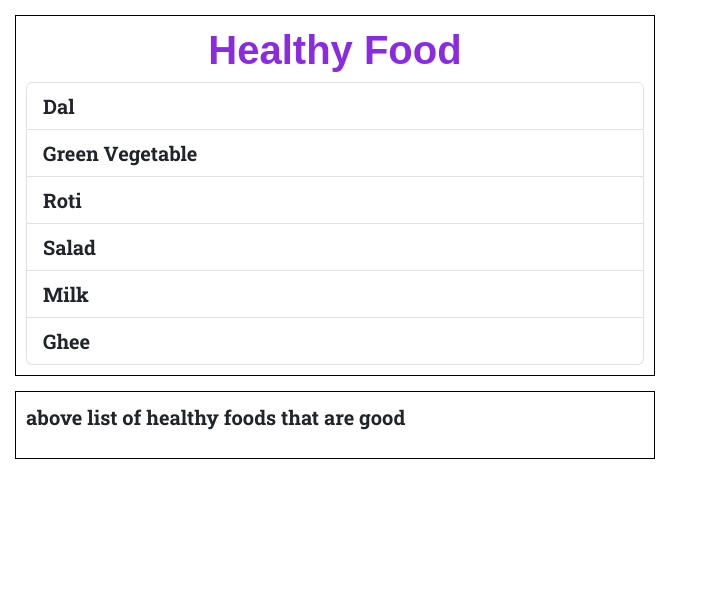
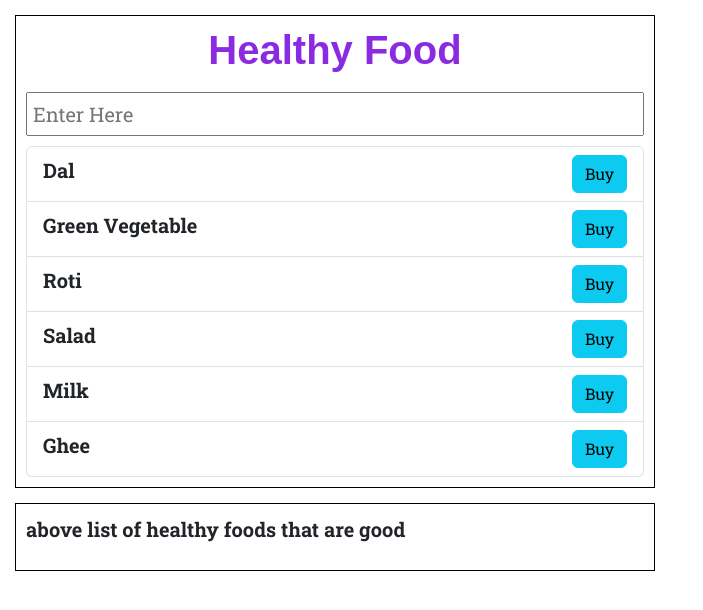
Before and after one commit to Shub1ham/REACT, a React (Vite) app in the folder 3-fragments/learning-fragment/: page / in a window 1280 px wide. Shown: the top 610 px of the page, without its empty margins (0-703 px from the left). Built offline with nearby package versions, Linux system fonts and the light colour scheme; a web font is replaced by a local one.

Commit message:
handling events

```diff
--- a/3-fragments/learning-fragment/src/App.jsx
+++ b/3-fragments/learning-fragment/src/App.jsx
@@ -3,6 +3,7 @@ import Errormessage from "./component/ErrorMessage";
 import "bootstrap/dist/css/bootstrap.min.css";
 import Container from "./component/Container";
 import "./App.css";
+import Foodinput from "./component/Foodinput";
 
 function App() {
   let fooditems = ["Dal", "Green Vegetable", "Roti", "Salad", "Milk", "Ghee"];
@@ -12,6 +13,7 @@ function App() {
     <Container>
       <h1 className="heading">Healthy Food</h1>
       <Errormessage items={fooditems}></Errormessage>
+      <Foodinput></Foodinput>
       <Fooditems items={fooditems}></Fooditems>
     </Container>
     <Container>
--- /dev/null
+++ b/3-fragments/learning-fragment/src/component/Foodinput.jsx
@@ -0,0 +1,9 @@
+import styles from "./Foodinput.module.css"
+const handleonchange=(event)=>{{console.log(event.target.value)}}
+function Foodinput(){
+   return <input className={styles.foodinput} type="text" placeholder="Enter Here"
+   onChange={handleonchange}
+
+   ></input>
+}
+export default Foodinput
--- /dev/null
+++ b/3-fragments/learning-fragment/src/component/Foodinput.module.css
@@ -0,0 +1,5 @@
+.foodinput{
+    width: 100%;
+    padding: 5px;
+    margin: 10px 0px;
+}
--- a/3-fragments/learning-fragment/src/component/Item.jsx
+++ b/3-fragments/learning-fragment/src/component/Item.jsx
@@ -3,6 +3,14 @@ const Item = ({foodItem}) => {
   return (
     <li className={`${styles["sk-item"]} list-group-item`}>
       <span className={styles["sk-span"]}>{foodItem}</span>
+      <button className={`btn btn-info ${styles.button}`}
+      onClick={(event)=>{
+        console.log(event)
+        console.log(`${foodItem} being bought`);
+      }}
+
+
+      >Buy</button>
     </li>
   );
 };
--- a/3-fragments/learning-fragment/src/component/Item.module.css
+++ b/3-fragments/learning-fragment/src/component/Item.module.css
@@ -7,3 +7,8 @@
   font-family:"Roboto Slab", serif;
   font-weight: bold;
 }
+
+
+.button{
+  float: right;
+}
```
